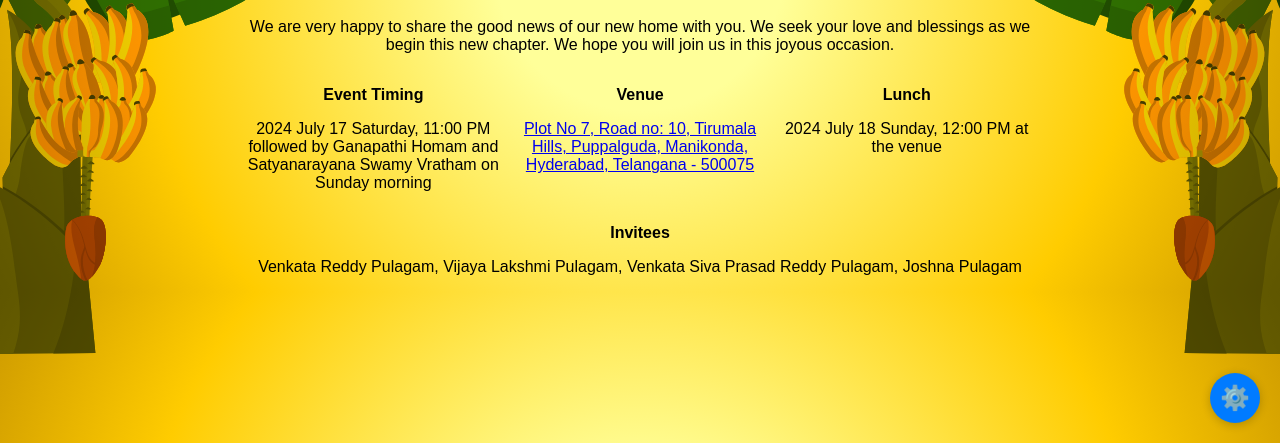
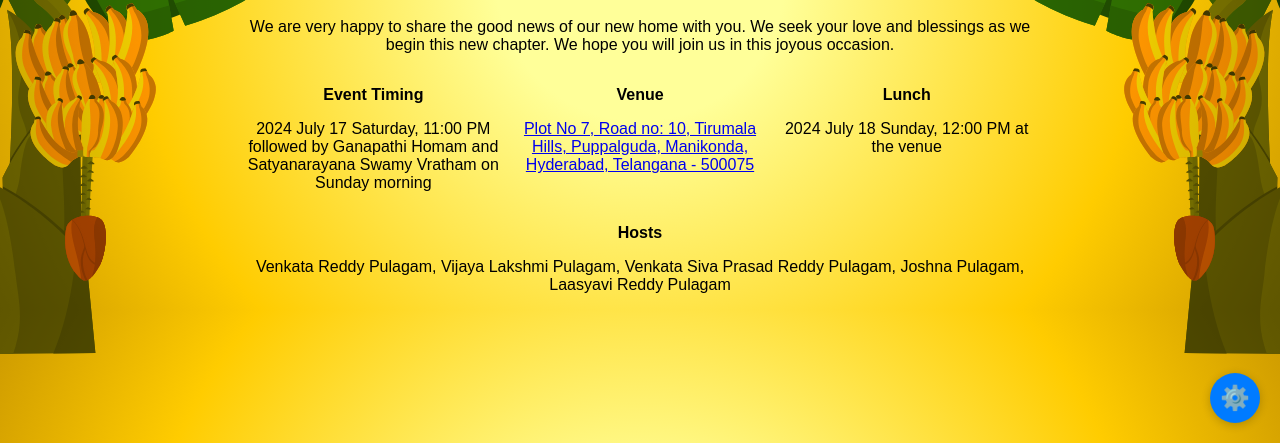
Before and after one commit to PVSPReddyWork/WebInvitation, a plain HTML site: page index1.html in a window 1280 px wide. Shown: the part 357-800 px from the top of the page. Drawn offline with Linux system fonts and the light colour scheme; files whose address does not match are found by name.

Commit message:
Updated language preferences

```diff
--- a/script.js
+++ b/script.js
@@ -39,14 +39,6 @@ document.addEventListener("DOMContentLoaded", function () {
         "de": "Wir freuen uns, Sie zu unserer Einweihungszeremonie und speziellen Pujas einzuladen.",
         "te": "గృహ ప్రవేశం మరియు ప్రత్యేక పూజల ఆహ్వానం.",
         "hi": "हम आपको हमारे हाउस वॉर्मिंग समारोह और विशेष पूजा के लिए आमंत्रित करके खुशी महसूस कर रहे हैं।"
-    }
-
-    const SalutationTexts2 = {
-        "en-us": "Dear",
-        "en-uk": "Dear",
-        "de": "Liebe/r",
-        "te": "ప్రియుడు/ప్రియురాలా",
-        "hi": "प्रिय"
     }
 
     const introductionText = {
@@ -106,8 +98,8 @@ document.addEventListener("DOMContentLoaded", function () {
     }
 
     const hostsListTexts = {
-        "en-us": "Invitees",
-        "en-uk": "Invitees",
+        "en-us": "Hosts",
+        "en-uk": "Hosts",
         "de": "Gastgeber",//"Eingeladene",
         "te": "అహ్వానించువారు",
         "hi": "मेहमाननवाज़",//"निमंत्रित व्यक्ति"
@@ -117,31 +109,36 @@ document.addEventListener("DOMContentLoaded", function () {
             "Venkata Reddy Pulagam",
             "Vijaya Lakshmi Pulagam",
             "Venkata Siva Prasad Reddy Pulagam",
-            "Joshna Pulagam"
+            "Joshna Pulagam",
+            "Laasyavi Reddy Pulagam"
         ],
         "en-uk": [
             "Venkata Reddy Pulagam",
             "Vijaya Lakshmi Pulagam",
             "Venkata Siva Prasad Reddy Pulagam",
-            "Joshna Pulagam"
+            "Joshna Pulagam",
+            "Laasyavi Reddy Pulagam"
         ],
         "de": [
             "Venkata Reddy Pulagam",
             "Vijaya Lakshmi Pulagam",
             "Venkata Siva Prasad Reddy Pulagam",
-            "Joshna Pulagam"
+            "Joshna Pulagam",
+            "Laasyavi Reddy Pulagam"
         ],
         "te": [
             "వెంకట రెడ్డి పులగం",
             "విజయ లక్ష్మి పులగం",
             "వెంకట శివ ప్రసాద్ రెడ్డి పులగం",
-            "జ్యోత్స్న పులగం"
+            "జ్యోత్స్న పులగం",
+            "లాస్యవి రెడ్డి పులగం"
         ],
         "hi": [
             "वेंकट रेड्डी पुलगम",
             "विजया लक्ष्मी पुलगम",
             "वेंकट शिव प्रसाद रेड्डी पुलगम",
-            "ज्योत्स्ना पुलगम"
+            "ज्योत्स्ना पुलगम",
+            "लास्यवि रेड्डी पुलगम"
         ]
     }
 
@@ -161,9 +158,10 @@ document.addEventListener("DOMContentLoaded", function () {
         const savedLanguage = localStorage.getItem('language') || 'en-us';
         const savedTheme = localStorage.getItem('theme') || 'light';
 
-        languageSelect.value = savedLanguage;
-        document.body.classList.toggle('dark-mode', savedTheme === 'dark');
-        applyLanguage(savedLanguage);
+        //languageSelect.value = savedLanguage;
+        //document.body.classList.toggle('dark-mode', savedTheme === 'dark');
+        initializeLanguage();
+        //applyLanguage(savedLanguage);
     }
 
     function savePreferences() {
@@ -192,7 +190,7 @@ document.addEventListener("DOMContentLoaded", function () {
         document.getElementById('lunch_timings').textContent = lunchTimings[language];
         document.getElementById('p_hostlist_text').textContent = hostsListTexts[language];
         let namesList = hostsList[language];
-        document.getElementById('p_hostlist').textContent = `${namesList[0]}, ${namesList[1]}, ${namesList[2]}, ${namesList[3]}`;
+        document.getElementById('p_hostlist').textContent = `${namesList[0]}, ${namesList[1]}, ${namesList[2]}, ${namesList[3]}, ${namesList[4]}`;
         // document.getElementById('message').textContent = messageTexts[language];
 
 
@@ -211,9 +209,42 @@ document.addEventListener("DOMContentLoaded", function () {
         settingsPanel.classList.remove('open');
     });
 
-    languageSelect.addEventListener('change', () => {
+// Function to set the language based on the query parameter or default
+function initializeLanguage() {
+    const defaultLanguage = 'en-us'; // Set the default language
+    const queryLanguage = getQueryParam('lan');
+    const savedLanguage = localStorage.getItem('language');
+
+    // Determine the language to use
+    const language =  queryLanguage || savedLanguage || defaultLanguage;
+
+    // Save the language in localStorage
+    localStorage.setItem('language', language);
+
+    // Set the language dropdown value
+    languageSelect.value = language;
+
+    // Apply the language to the page content
+    applyLanguage(language);
+}
+
+    // Function to update URL with the selected language
+function updateUrlParameter(language) {
+    const url = new URL(window.location);
+    url.searchParams.set('lan', language);
+    window.history.pushState({}, '', url);
+}
+
+    languageSelect.addEventListener('change', (event) => {
         applyLanguage(languageSelect.value);
         savePreferences();
+        updateUrlParameter(languageSelect.value);
+/*
+        const selectedLanguage = event.target.value;
+    applyLanguage(selectedLanguage);
+    updateUrlParameter(selectedLanguage);
+    localStorage.setItem('language', selectedLanguage);
+    */
     });
 
     //themeToggle.addEventListener('click', toggleTheme);
@@ -229,7 +260,7 @@ document.addEventListener("DOMContentLoaded", function () {
                 console.log('Service Worker registration failed:', error);
             });
     }
-
+});
 
 
     /*
@@ -266,5 +297,3 @@ document.addEventListener("DOMContentLoaded", function () {
 "
 
     */
-
-});
```
Also changed, not shown: index.html (+1 -1 lines), index2.html (added, +1 -0 lines).
